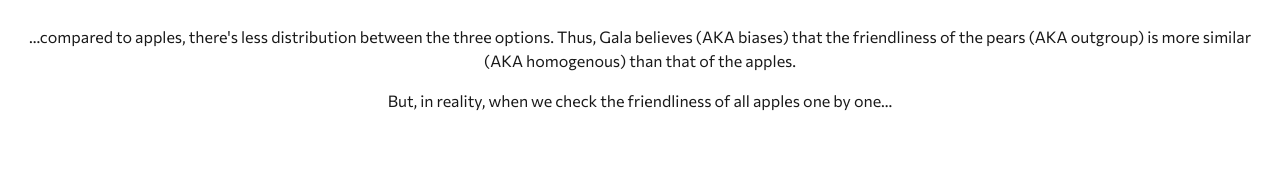
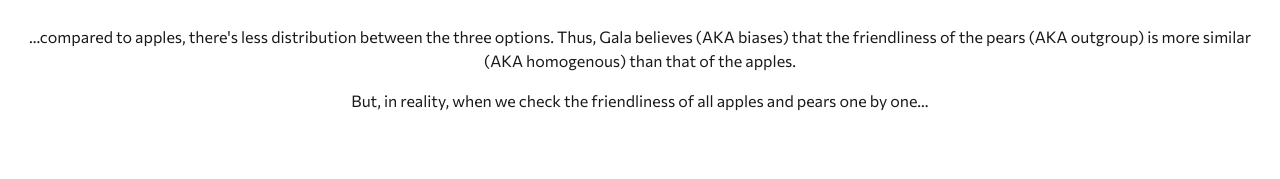
Before and after one commit to AxiDragon/outgroup-odyssey, a React (Create React App) app: page / in a window 1280 px wide. Shown: the part 2818-2997 px from the top of the page. Built offline with nearby package versions, Linux system fonts and the light colour scheme; a web font is replaced by a local one.

Commit message:
Fix typo in topic

```diff
--- a/src/components/sections/TopicSection.tsx
+++ b/src/components/sections/TopicSection.tsx
@@ -52,7 +52,7 @@ const TopicSection = () => {
 				<p>...compared to apples, there's less distribution between the three options.
 					Thus, Gala believes (AKA biases) that the friendliness of the pears (AKA outgroup)
 					is more similar (AKA homogenous) than that of the apples.</p>
-				<p>But, in reality, when we check the friendliness of all apples one by one...</p>
+				<p>But, in reality, when we check the friendliness of all apples and pears one by one...</p>
 			</div>
 			<ClickableFruitChart />
 			<div className="SectionText">
```
